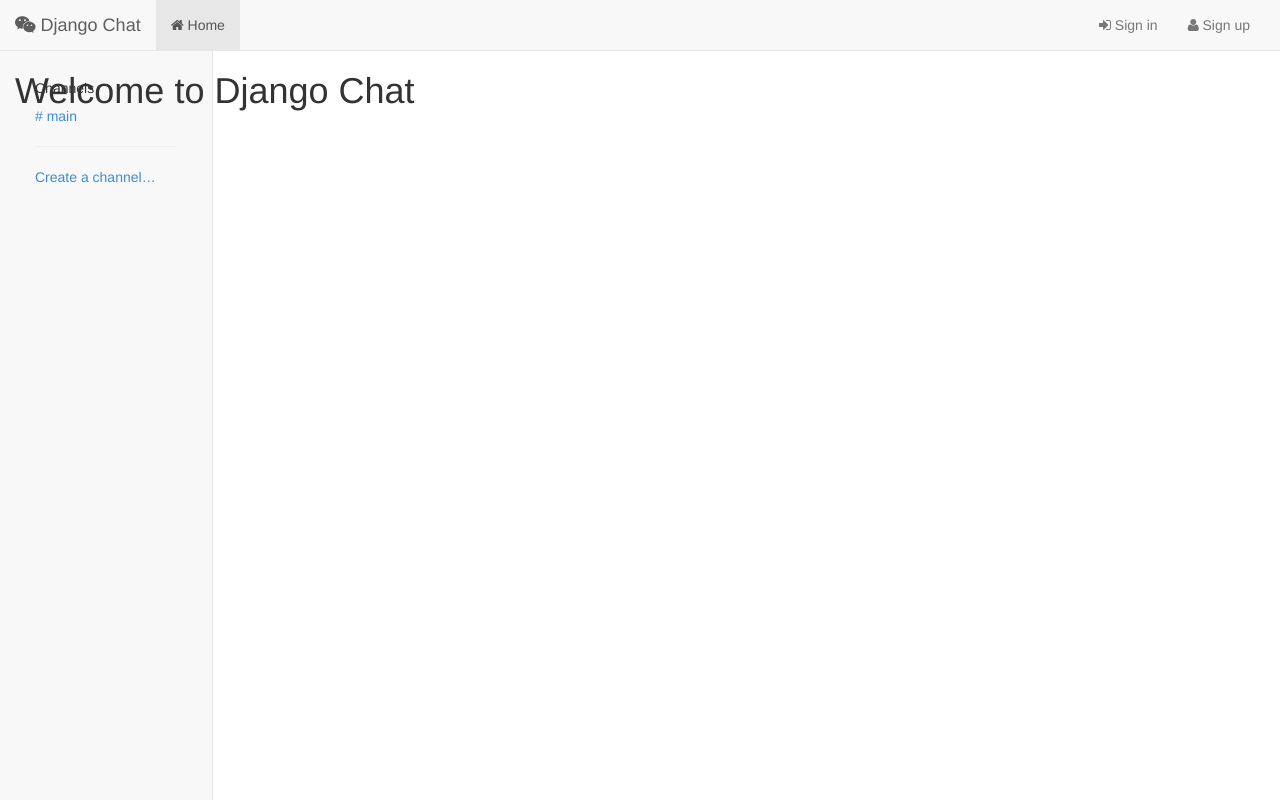
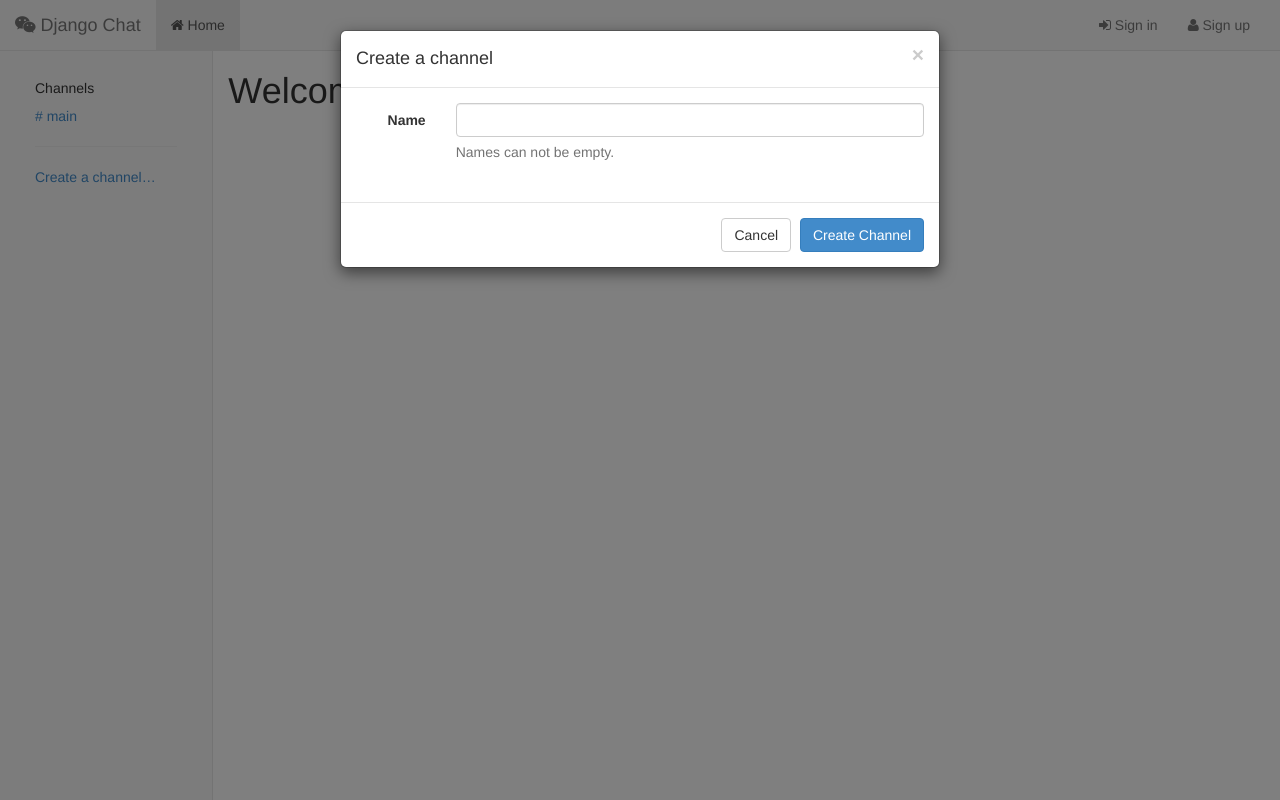
Before and after one commit to denysbutenko/django-chat, a Django app: template project/apps/chat/templates/chat/index.html in a window 1280 px wide, after a click on "Create a channel…". Run offline with Django 3.2, Linux system fonts and the light colour scheme; the template is opened without the code that fills it, so the values that code supplies are empty; some libraries are stand-ins or nearby versions.

Commit message:
Add template with modal for creating channel.

```diff
--- a/project/apps/chat/templates/chat/index.html
+++ b/project/apps/chat/templates/chat/index.html
@@ -5,3 +5,7 @@
 {% block content %}
     <h1>Welcome to Django Chat</h1>
 {% endblock content %}
+
+{% block extra_templates %}
+    {% include 'chat/partials/create_channel_modal_window.html' %}
+{% endblock extra_templates %}
--- /dev/null
+++ b/project/apps/chat/templates/chat/partials/create_channel_modal_window.html
@@ -0,0 +1,27 @@
+<div id="createChannelModal" class="modal fade">
+  <div class="modal-dialog">
+    <div class="modal-content">
+      <div class="modal-header">
+        <button type="button" class="close" data-dismiss="modal"><span aria-hidden="true">&times;</span><span class="sr-only">Close</span></button>
+        <h4 class="modal-title">Create a channel</h4>
+      </div>
+      <div class="modal-body">
+        <form id="createChannelForm" class="form-horizontal" method="post" action="">
+          <div class="form-group">
+            <label for="name" class="col-lg-2 control-label">Name</label>
+            <div class="col-lg-10">
+              <input class="form-control" type="text" id="name" name="name" autocomplete="off">
+              <p class="help-block">
+                Names can not be empty.
+              </p>
+            </div>
+          </div>
+        </form>
+      </div>
+      <div class="modal-footer">
+        <button type="button" class="btn btn-default" data-dismiss="modal">Cancel</button>
+        <button type="button" class="btn btn-primary" id="createChannelSubmit">Create Channel</button>
+      </div>
+    </div><!-- /.modal-content -->
+  </div><!-- /.modal-dialog -->
+</div><!-- /.modal -->
--- a/project/templates/base.html
+++ b/project/templates/base.html
@@ -53,9 +53,8 @@
           </ul>
         </div>
       </div>
-      <div class="col-lg-10">
-        {% block content %}
-        {% endblock %}
+      <div class="col-lg-10 col-lg-offset-2">
+        {% block content %}{% endblock %}
       </div>
     </div>
   </div> <!-- .container-fluid.page -->
@@ -66,5 +65,6 @@
   <!-- place project specific Javascript in this file -->
   <script src="{% static 'js/project.js' %}"></script>
   {% block extra_js %}{% endblock extra_js %}
+  {% block extra_templates %}{% endblock extra_templates %}
 </body>
 </html>
```
